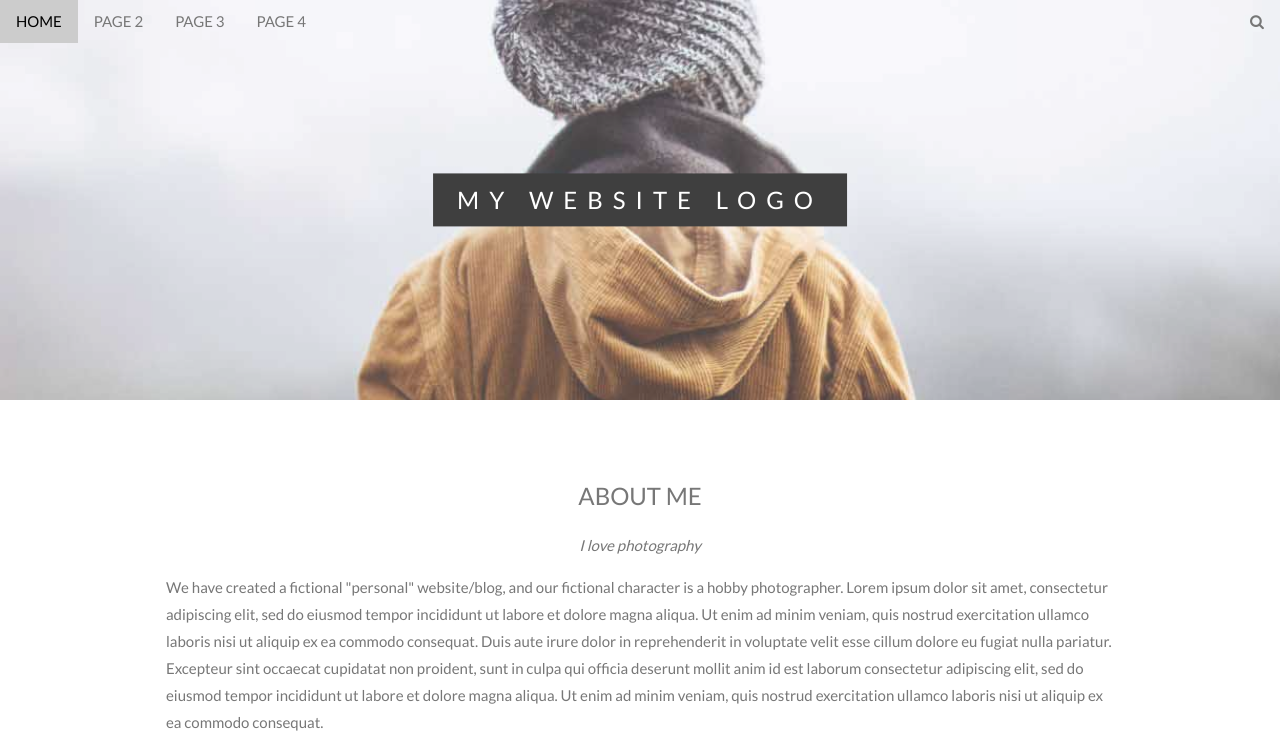
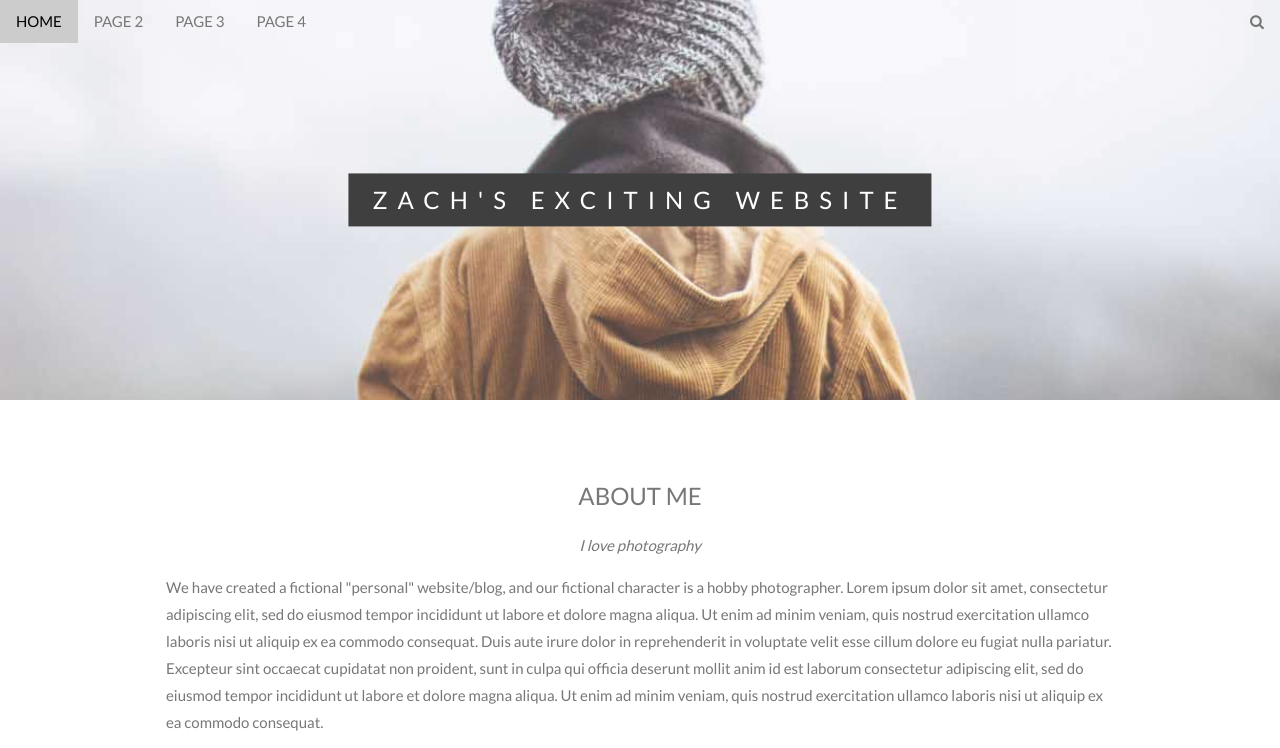
Before and after one commit to 330-kpez/ISC, a plain HTML site: page project_5_files/index.html in a window 1280 px wide. Shown: the top 748 px of the page. Drawn offline with Linux system fonts and the light colour scheme.

Commit message:
index edit

```diff
--- a/project_5_files/index.html
+++ b/project_5_files/index.html
@@ -37,7 +37,7 @@
 <!-- First Parallax Image with Logo Text -->
 <div class="bgimg-1 w3-display-container w3-opacity-min" id="home">
   <div class="w3-display-middle" style="white-space:nowrap;">
-    <span class="w3-center w3-padding-large w3-black w3-xlarge w3-wide w3-animate-opacity">MY <span class="w3-hide-small">WEBSITE</span> LOGO</span>
+    <span class="w3-center w3-padding-large w3-black w3-xlarge w3-wide w3-animate-opacity">ZACH'S <span class="w3-hide-small">EXCITING</span> WEBSITE</span>
   </div>
 </div>
 
```
